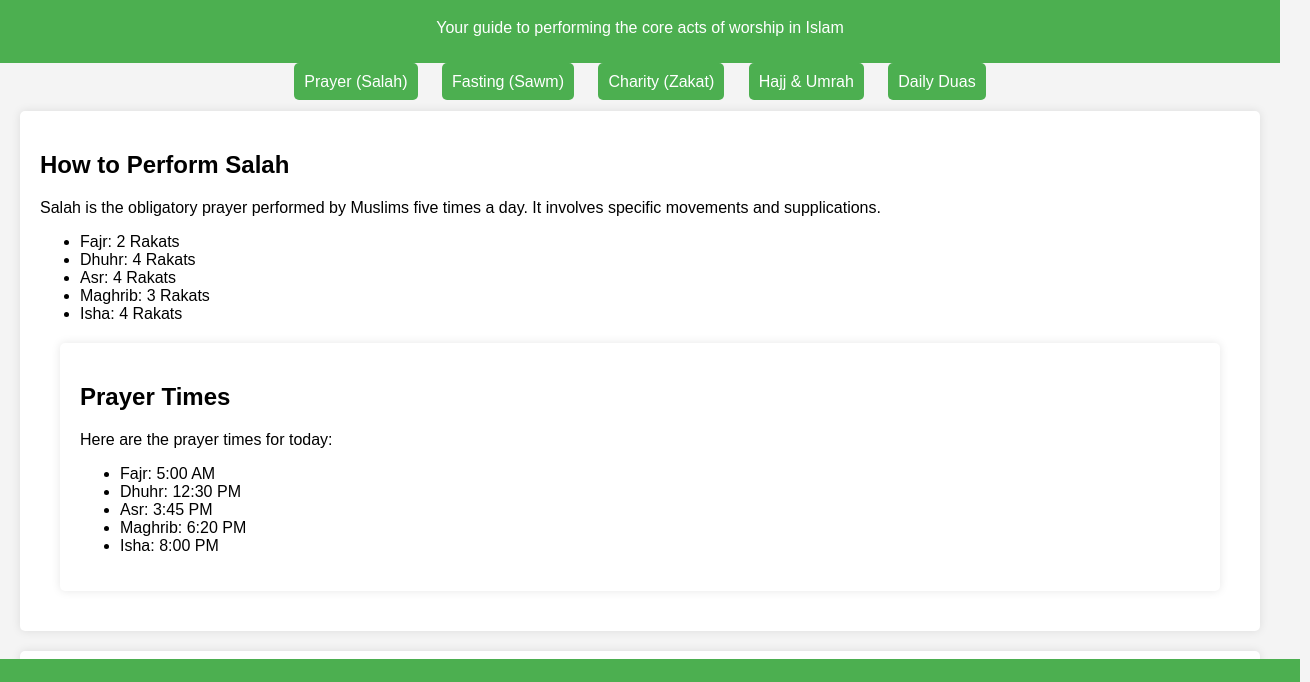
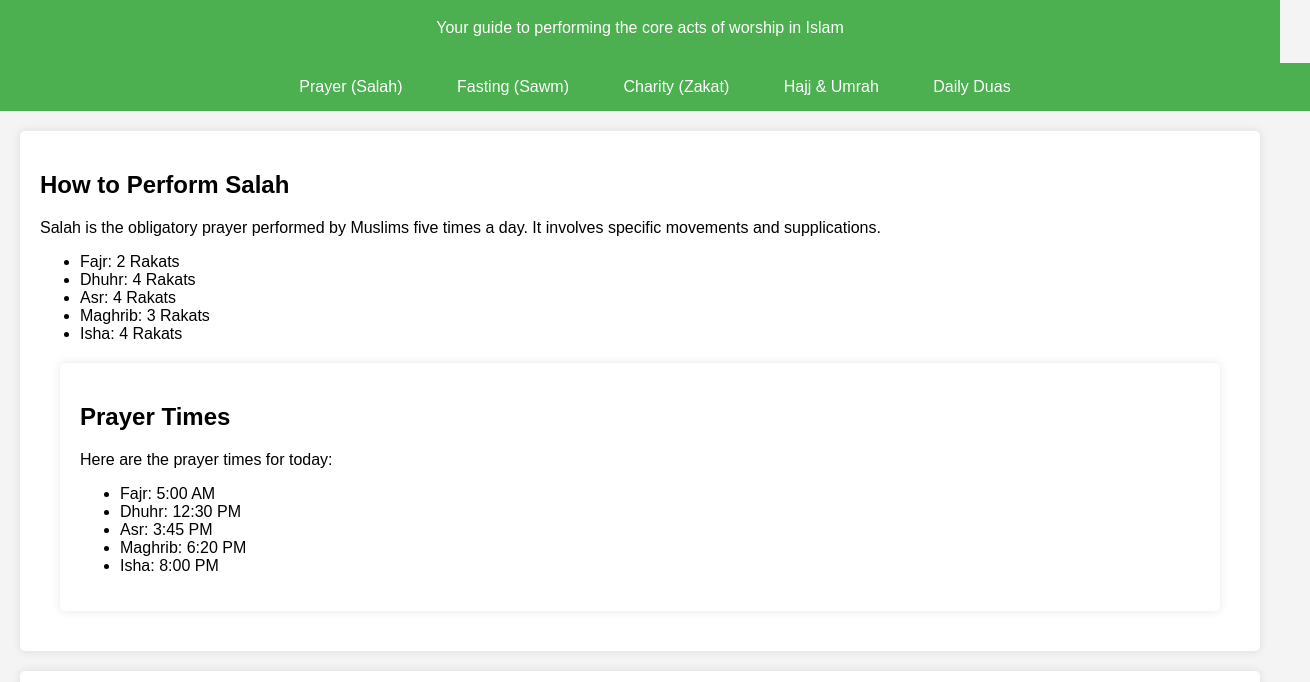
Before and after one commit to csppr/ibadat-website, a plain HTML site: page index.html in a window 1280 px wide. Shown: the part 71-753 px from the top of the page, 1310 px wide, since content can reach past the window. Drawn offline with Linux system fonts and the light colour scheme.

Commit message:
nav changing

```diff
--- a/index.html
+++ b/index.html
@@ -8,6 +8,7 @@
 </head>
 <body>
 
+<div class="content">
   <header>
     <h1>Welcome to the Ibadat Guide</h1>
     <p>Your guide to performing the core acts of worship in Islam</p>
@@ -84,6 +85,7 @@
     <button onclick="checkProgress()">Check Progress</button>
     <p id="progress"></p>
   </section>
+</div>
 
 
 <footer>
--- a/style.css
+++ b/style.css
@@ -1,8 +1,21 @@
+html, body {
+  height: 100%;
+  margin: 0;
+}
+
 body {
     font-family: Arial, sans-serif;
     background-color: #f4f4f4;
     margin: 0;
     padding: 0;
+
+    display: flex;
+  flex-direction: column;
+  min-height: 100vh;
+  }
+
+  .content {
+    flex: 1; /* This will make the content area grow to fill the space */
   }
 
   header {
@@ -13,21 +26,20 @@ body {
   }
 
   nav {
-    margin: 10px;
+    background-color: #4CAF50;
+    padding: 15px;
+    position: sticky;
+    top: 0;
+    z-index: 1000; /* Ensures it stays on top */
     text-align: center;
+    width: 100%;
   }
 
   nav a {
-    margin: 10px;
+    color: white;
+    text-decoration: none;
     padding: 10px;
-    text-decoration: none;
-    color: white;
-    background-color: #4CAF50;
-    border-radius: 5px;
-  }
-
-  nav a:hover {
-    background-color: #45a049;
+    margin: 0 15px;
   }
 
   section {
@@ -43,7 +55,7 @@ body {
     padding: 10px;
     background-color: #4CAF50;
     color: white;
-    position: fixed;
+    position: relative;
     width: 100%;
-    bottom: 0;
+    /* bottom: 0; */
   }
```
Lines whose indentation alone changed are shown as unchanged.
